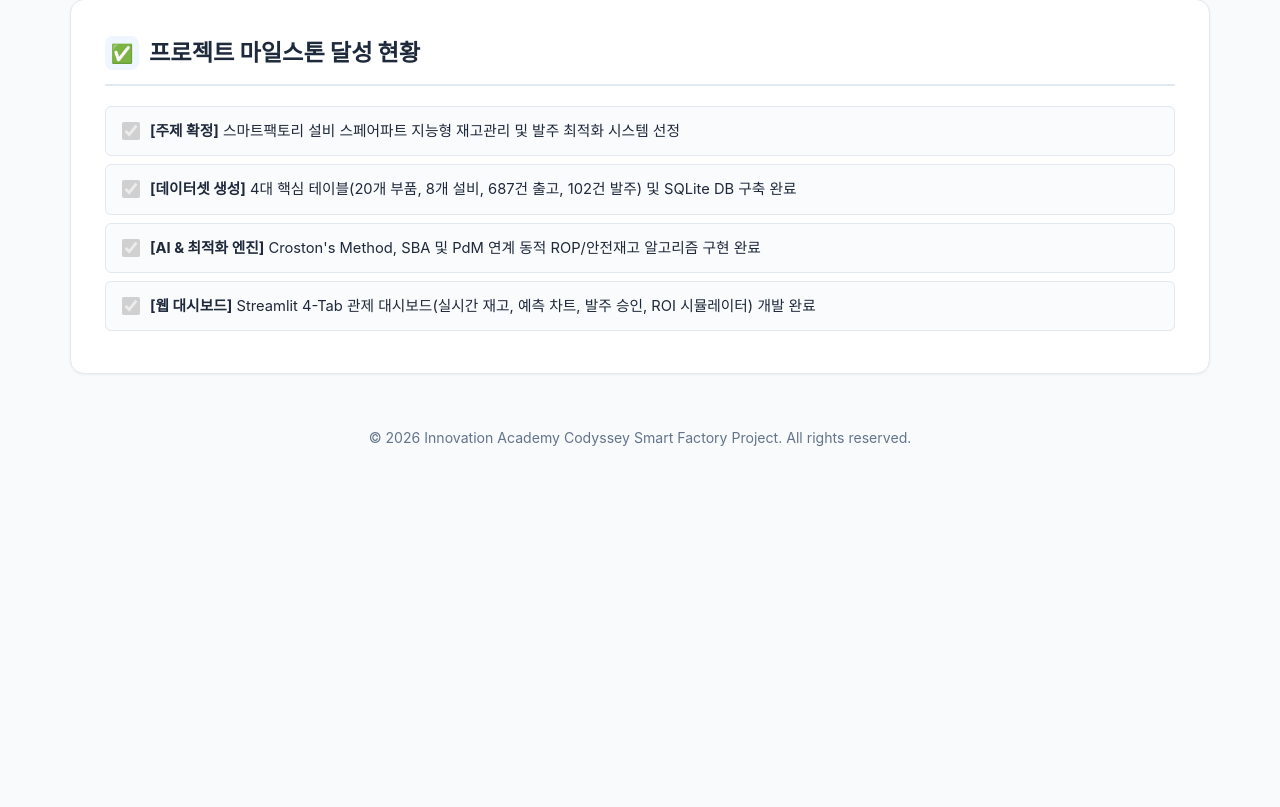
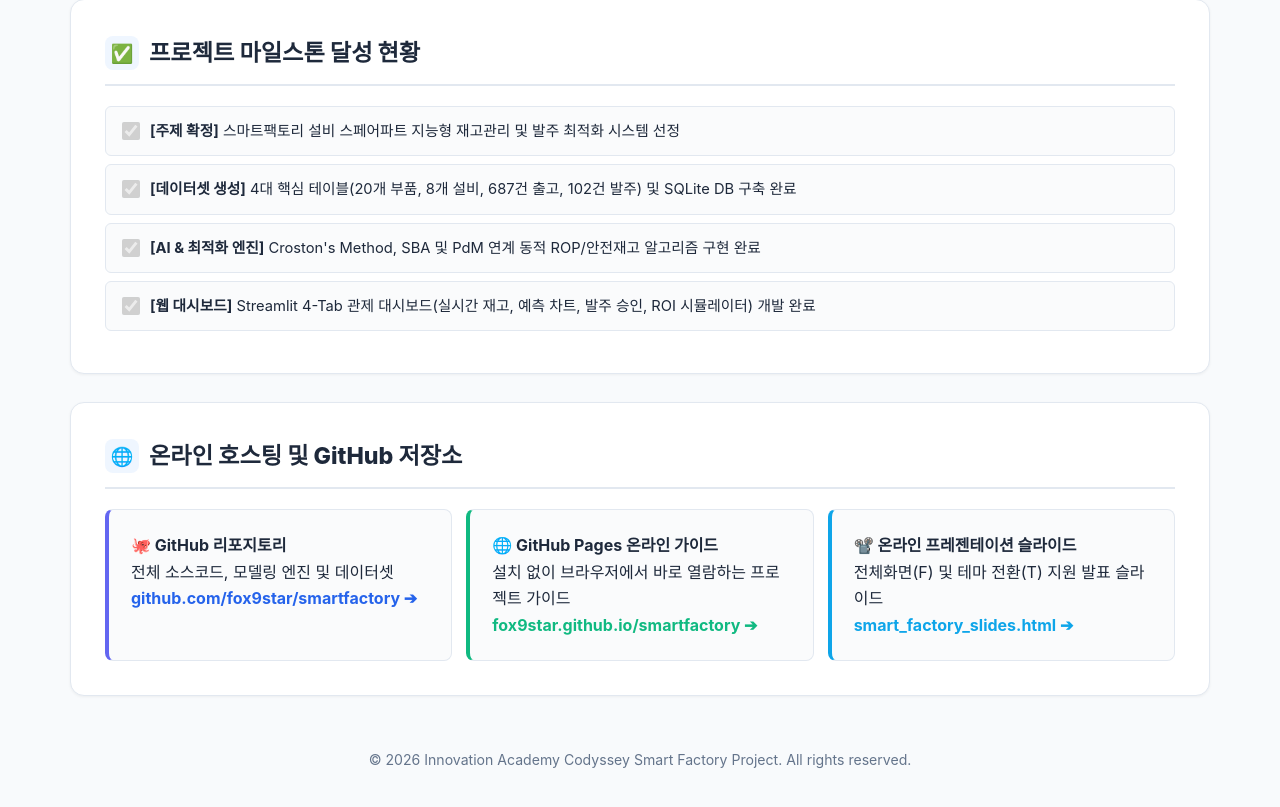
Before and after one commit to fox9star/smartfactory, a plain HTML site: page index.html in a window 1280 px wide. Shown: the part 6217-7024 px from the top of the page. Before the commit the page ends 6730 px from the top, so only its background shows below. Drawn offline with nearby package versions, Linux system fonts and the light colour scheme; a web font is replaced by a local one.

Commit message:
docs: Update GitHub repository and GitHub Pages hosting links

```diff
--- a/index.html
+++ b/index.html
@@ -748,6 +748,28 @@
       </ul>
     </section>
 
+    <!-- 8. 저장소 및 온라인 호스팅 링크 -->
+    <section>
+      <h2><span class="icon">🌐</span> 온라인 호스팅 및 GitHub 저장소</h2>
+      <div style="display: grid; grid-template-columns: repeat(auto-fit, minmax(240px, 1fr)); gap: 14px;">
+        <div class="card" style="border-left: 4px solid #6366f1;">
+          <h4>🐙 GitHub 리포지토리</h4>
+          <p>전체 소스코드, 모델링 엔진 및 데이터셋</p>
+          <a href="https://github.com/fox9star/smartfactory" target="_blank" style="color: var(--primary); font-weight: 700; text-decoration: none;">github.com/fox9star/smartfactory ➔</a>
+        </div>
+        <div class="card" style="border-left: 4px solid var(--success);">
+          <h4>🌐 GitHub Pages 온라인 가이드</h4>
+          <p>설치 없이 브라우저에서 바로 열람하는 프로젝트 가이드</p>
+          <a href="https://fox9star.github.io/smartfactory/" target="_blank" style="color: var(--success); font-weight: 700; text-decoration: none;">fox9star.github.io/smartfactory ➔</a>
+        </div>
+        <div class="card" style="border-left: 4px solid var(--accent);">
+          <h4>📽️ 온라인 프레젠테이션 슬라이드</h4>
+          <p>전체화면(F) 및 테마 전환(T) 지원 발표 슬라이드</p>
+          <a href="https://fox9star.github.io/smartfactory/smart_factory_slides.html" target="_blank" style="color: var(--accent); font-weight: 700; text-decoration: none;">smart_factory_slides.html ➔</a>
+        </div>
+      </div>
+    </section>
+
     <!-- Footer -->
     <footer>
       <p>© 2026 Innovation Academy Codyssey Smart Factory Project. All rights reserved.</p>
```
Also changed, not shown: smart_factory_project_guide.html (+22 -0 lines), smart_factory_slides.html (+6 -2 lines), 2 other files.
